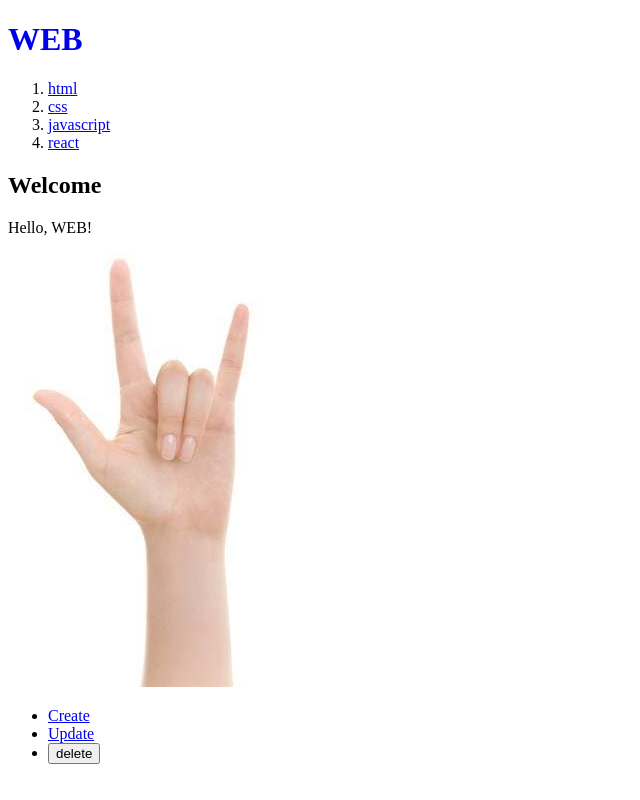
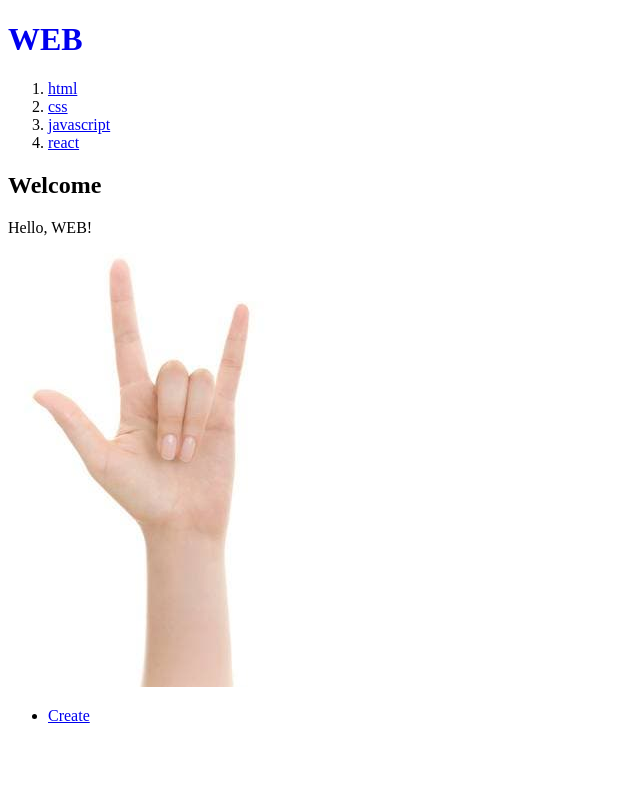
Before and after one commit to cbk-gemmy/nextapp, a Next.js app: page / in a window 1280 px wide. Shown: the whole page, without its empty margins (0-640 px from the left). Built offline with nearby package versions, Linux system fonts and the light colour scheme; data requests are answered from the project's data file.

Commit message:
feat: 14강 버튼 client component 로 분리

```diff
--- /dev/null
+++ b/src/app/Control.js
@@ -0,0 +1,27 @@
+"use client";
+import Link from "next/link";
+import { useParams } from "next/navigation";
+
+export function Control() {
+  const params = useParams();
+  const id = params.id;
+  console.log("file: control", params);
+
+  return (
+    <ul>
+      <li>
+        <Link href="/create">Create</Link>
+      </li>
+      {id ? (
+        <>
+          <li>
+            <Link href={`/update/${id}`}>Update</Link>
+          </li>
+          <li>
+            <input type="button" value="delete" />
+          </li>
+        </>
+      ) : null}
+    </ul>
+  );
+}
--- a/src/app/layout.js
+++ b/src/app/layout.js
@@ -1,5 +1,6 @@
 import "./globals.css";
 import Link from "next/link";
+import { Control } from "./Control";
 
 export const metadata = {
   title: "Web tutorials",
@@ -27,17 +28,7 @@
           })}
         </ol>
         {children}
-        <ul>
-          <li>
-            <Link href="/create">Create</Link>
-          </li>
-          <li>
-            <Link href="/update/1">Update</Link>
-          </li>
-          <li>
-            <input type="button" value="delete"></input>
-          </li>
-        </ul>
+        <Control />
       </body>
     </html>
   );
```
